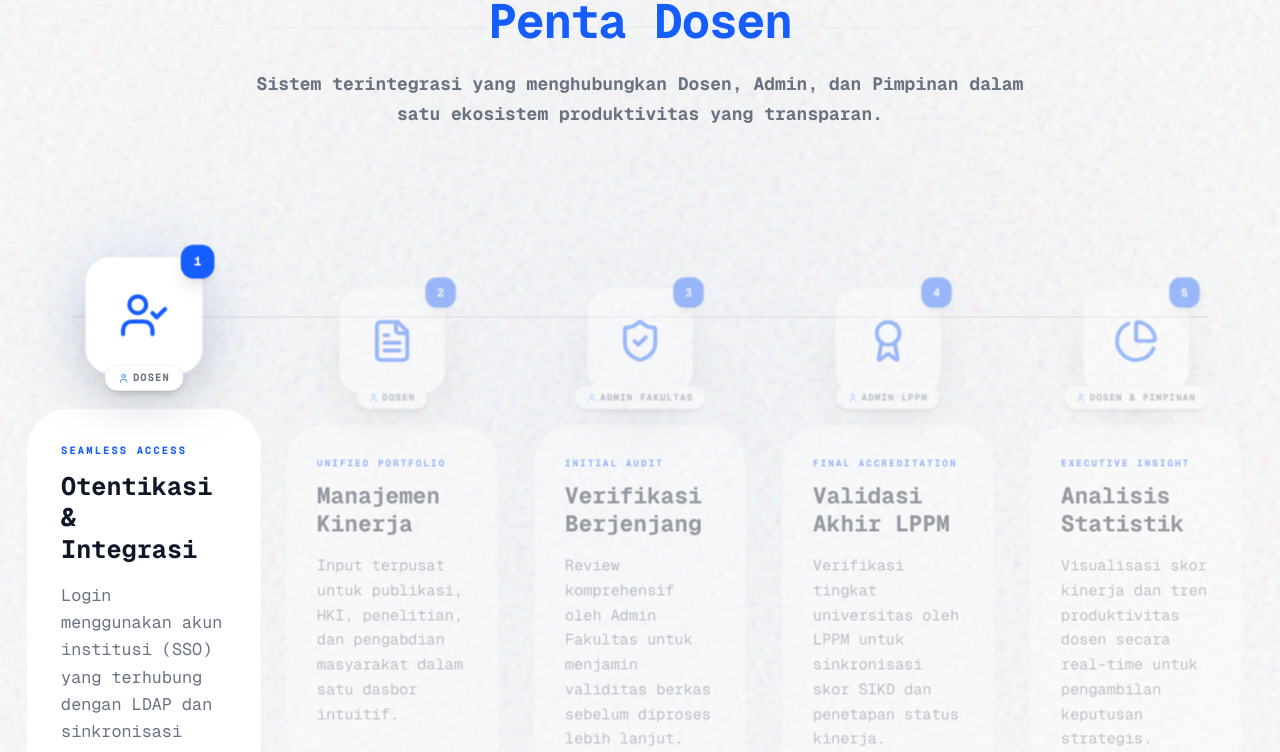
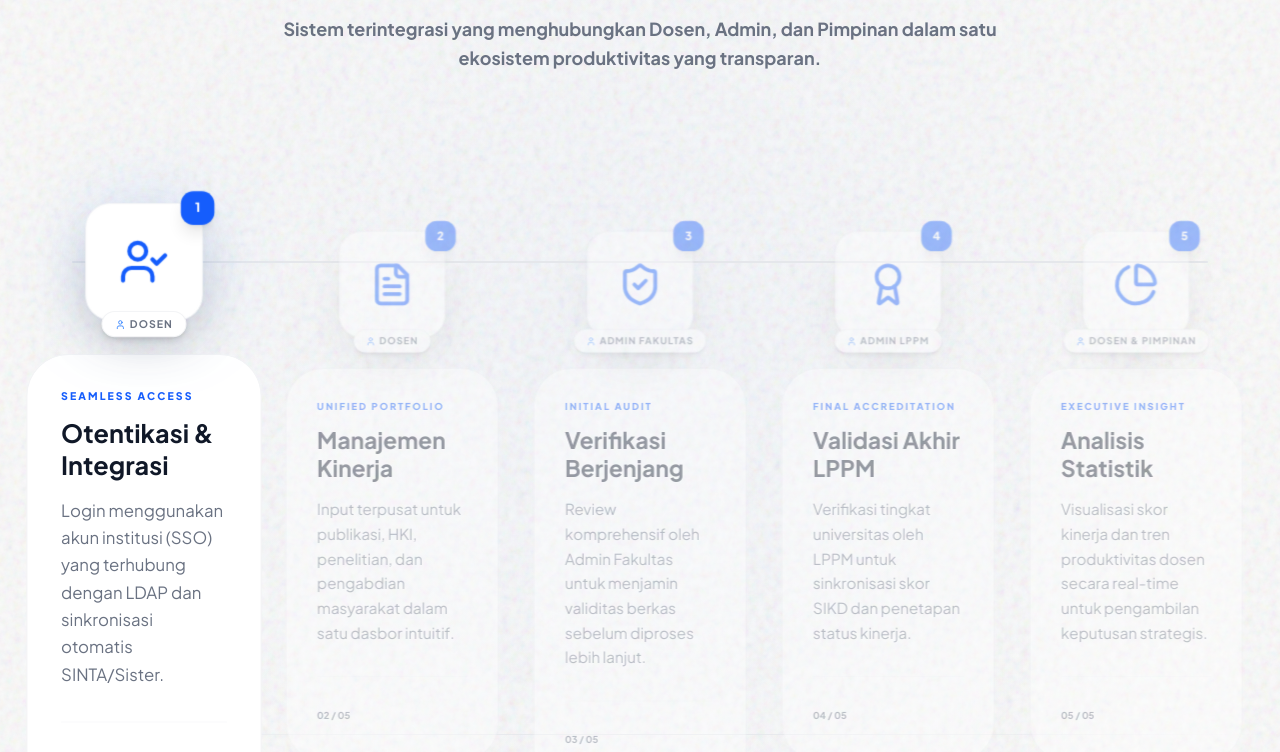
Before and after one commit to Umam07/FE-PentaDosen, a React (Vite) app: page / in a window 1280 px wide. Shown: the part 3120-3872 px from the top of the page. Built offline with nearby package versions, Linux system fonts and the light colour scheme; no server answers.

Commit message:
chore: change main font from Geist Mono to Plus Jakarta Sans

```diff
--- a/index.html
+++ b/index.html
@@ -6,9 +6,9 @@
     <link rel="icon" type="image/svg+xml" href="https://res.cloudinary.com/dr57ribr5/image/upload/v1775921321/Logo_PentaDosen_aqptf9.png" />
     <link rel="preconnect" href="https://fonts.googleapis.com">
     <link rel="preconnect" href="https://fonts.gstatic.com" crossorigin>
-    <link rel="preload" href="https://fonts.googleapis.com/css2?family=Geist+Mono:wght@400;500;600;700&family=JetBrains+Mono:wght@400;500;700&display=swap" as="style" onload="this.onload=null;this.rel='stylesheet'">
+    <link rel="preload" href="https://fonts.googleapis.com/css2?family=Plus+Jakarta+Sans:wght@300;400;500;600;700;800&family=JetBrains+Mono:wght@400;500;700&display=swap" as="style" onload="this.onload=null;this.rel='stylesheet'">
     <noscript>
-      <link href="https://fonts.googleapis.com/css2?family=Geist+Mono:wght@400;500;600;700&family=JetBrains+Mono:wght@400;500;700&display=swap" rel="stylesheet">
+      <link href="https://fonts.googleapis.com/css2?family=Plus+Jakarta+Sans:wght@300;400;500;600;700;800&family=JetBrains+Mono:wght@400;500;700&display=swap" rel="stylesheet">
     </noscript>
     <title>PentaDosen 2.0</title>
   </head>
--- a/src/index.css
+++ b/src/index.css
@@ -3,7 +3,7 @@
 @custom-variant dark (&:where(.dark, .dark *));
 
 @theme {
-  --font-sans: "Geist Mono", ui-monospace, monospace;
+  --font-sans: "Plus Jakarta Sans", sans-serif;
   --font-serif: serif;
   --font-mono: "JetBrains Mono", monospace;
 
```
Also changed, not shown: 2 other files (tests, documents, lock files or other folders).
